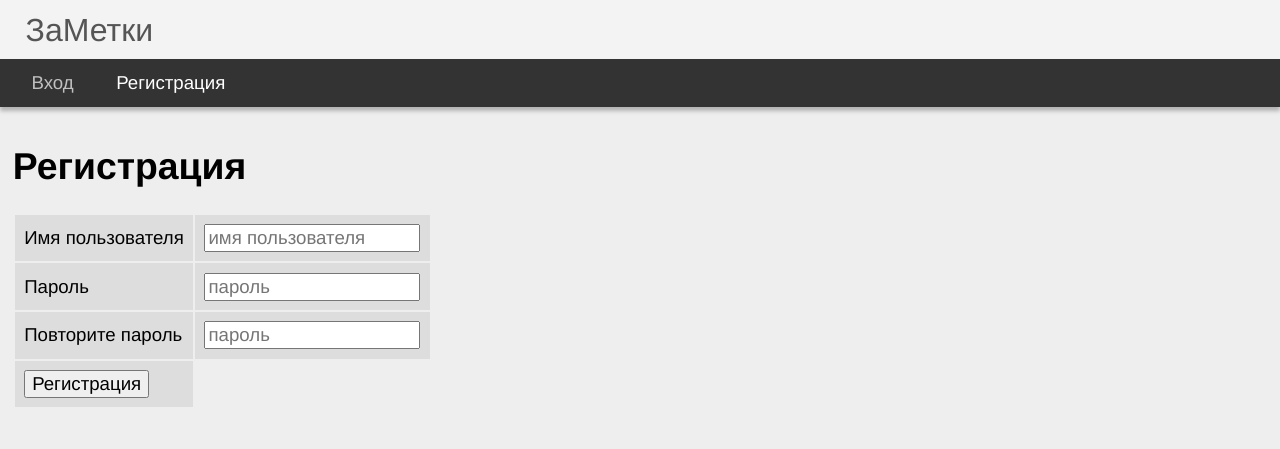
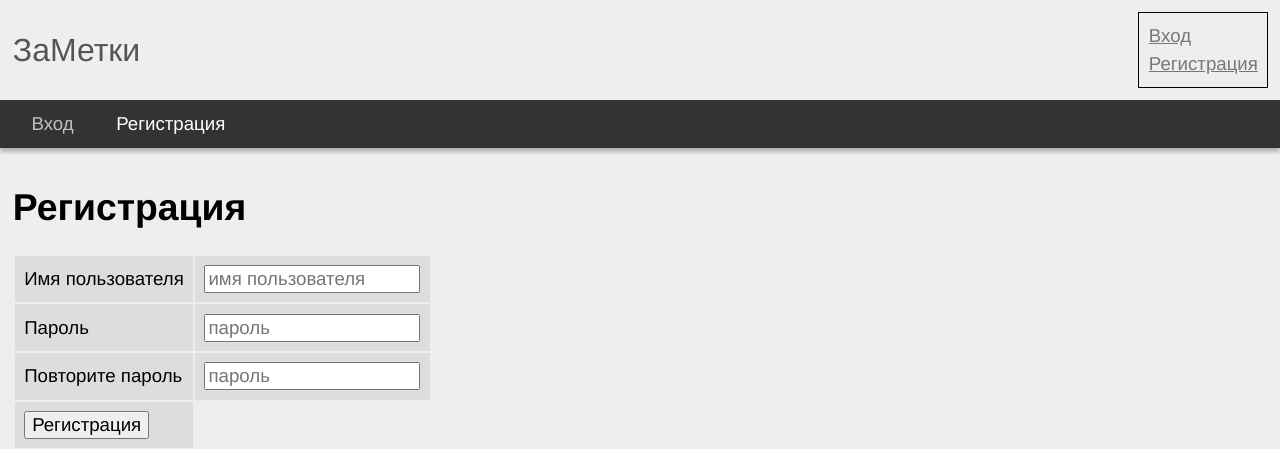
Before and after one commit to xeliz/tagged, a Flask app: page /signup in a window 1280 px wide. Shown: the top 449 px of the page. Run offline with Flask 2, Linux system fonts and the light colour scheme.

Commit message:
login/profile/signup links are now at the right side of the header

```diff
--- a/static/styles/styles.css
+++ b/static/styles/styles.css
@@ -9,11 +9,26 @@ body {
 }
 
 #header {
-    padding: 2%;
+    padding: 1%;
+    display: flex;
+    justify-content: space-between;
+    align-items: center;
+}
+
+.sitetitle {
     line-height: 0.25em;
     background: rgba(243, 243, 243, 1);
     color: rgba(85, 85, 85, 1);
     font-size: 24pt;
+    float: left;
+}
+
+.profile {
+    display: inline-block;
+    box-shadow: 0 0 0 1px black;
+    float: right;
+    padding: 0.5em;
+    line-height: 1.5em;
 }
 
 #menu {
--- a/templates/unauthorizedbasepage.html
+++ b/templates/unauthorizedbasepage.html
@@ -8,7 +8,12 @@
     </head>
     <body>
         <div id="header">
-            ЗаМетки
+            <div class="sitetitle">ЗаМетки</div>
+            <div class="profile">
+                <a href="/login">Вход</a><br>
+                <a href="/signup">Регистрация</a>
+            </div>
+
         </div>
         <div id="menu">
             {% if title == "Вход" %}
```
Also changed, not shown: templates/basepage.html (+5 -3 lines).
